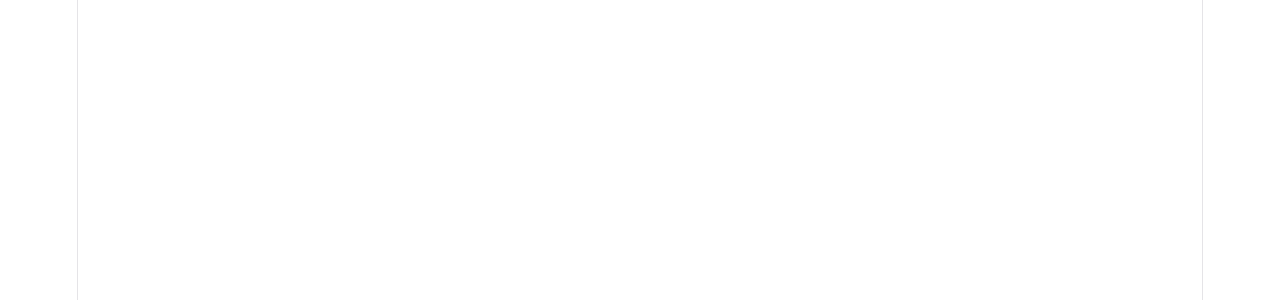
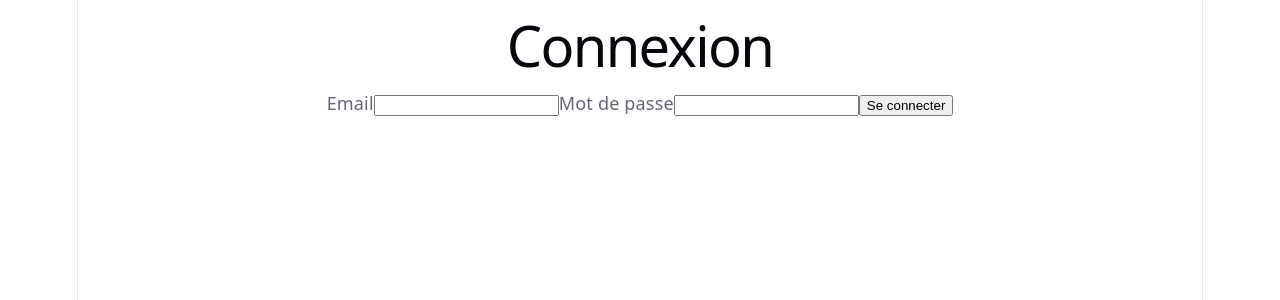
Before and after one commit to TNAJ-JR/Atelier, a React (Vite) app in the folder Frontend/: page / in a window 1280 px wide. Shown: the top 300 px of the page. Built offline with nearby package versions, Linux system fonts and the light colour scheme.

Commit message:
- changement de l'icône du projet - Initiation de la page de login et du formulaire de login - installation de Yup et react-hook-form dans le projet

```diff
--- a/Frontend/index.html
+++ b/Frontend/index.html
@@ -2,7 +2,7 @@
 <html lang="en">
   <head>
     <meta charset="UTF-8" />
-    <link rel="icon" type="image/svg+xml" href="/public/wrench.svg" />
+    <link rel="icon" type="image/svg+xml" href="/wrench.svg" />
     <meta name="viewport" content="width=device-width, initial-scale=1.0" />
     <title>Atelier</title>
   </head>
--- a/Frontend/package.json
+++ b/Frontend/package.json
@@ -10,8 +10,11 @@
     "preview": "vite preview"
   },
   "dependencies": {
+    "@hookform/resolvers": "^5.9.1",
     "react": "^19.2.8",
-    "react-dom": "^19.2.8"
+    "react-dom": "^19.2.8",
+    "react-hook-form": "^7.89.0",
+    "yup": "^1.7.1"
   },
   "devDependencies": {
     "@eslint/js": "^10.0.1",
--- a/Frontend/src/App.tsx
+++ b/Frontend/src/App.tsx
@@ -1,5 +1,11 @@
+import LoginPage from "./pages/LoginPage";
+
 function App() {
-  return <></>;
+  return (
+    <>
+      <LoginPage />
+    </>
+  );
 }
 
 export default App;
--- /dev/null
+++ b/Frontend/src/components/LoginForm.tsx
@@ -0,0 +1,21 @@
+import { useForm } from "react-hook-form";
+function LoginForm() {
+  const { register, handleSubmit } = useForm();
+  return (
+    <form>
+      <label htmlFor="email">Email</label>
+      <input {...register("email")} type="email" />
+
+      <label htmlFor="password">Mot de passe</label>
+      <input
+        {...register("password")}
+        type="password"
+        autoComplete="current-password"
+        required
+      />
+
+      <button type="submit">Se connecter</button>
+    </form>
+  );
+}
+export default LoginForm;
--- /dev/null
+++ b/Frontend/src/pages/LoginPage.tsx
@@ -0,0 +1,13 @@
+import LoginForm from "../components/LoginForm";
+
+export default function LoginPage() {
+  return (
+    <div>
+      <div></div>
+      <div>
+        <h1>Connexion</h1>
+        <LoginForm />
+      </div>
+    </div>
+  );
+}
```
Also changed, not shown: 1 other file (tests, documents, lock files or other folders).
